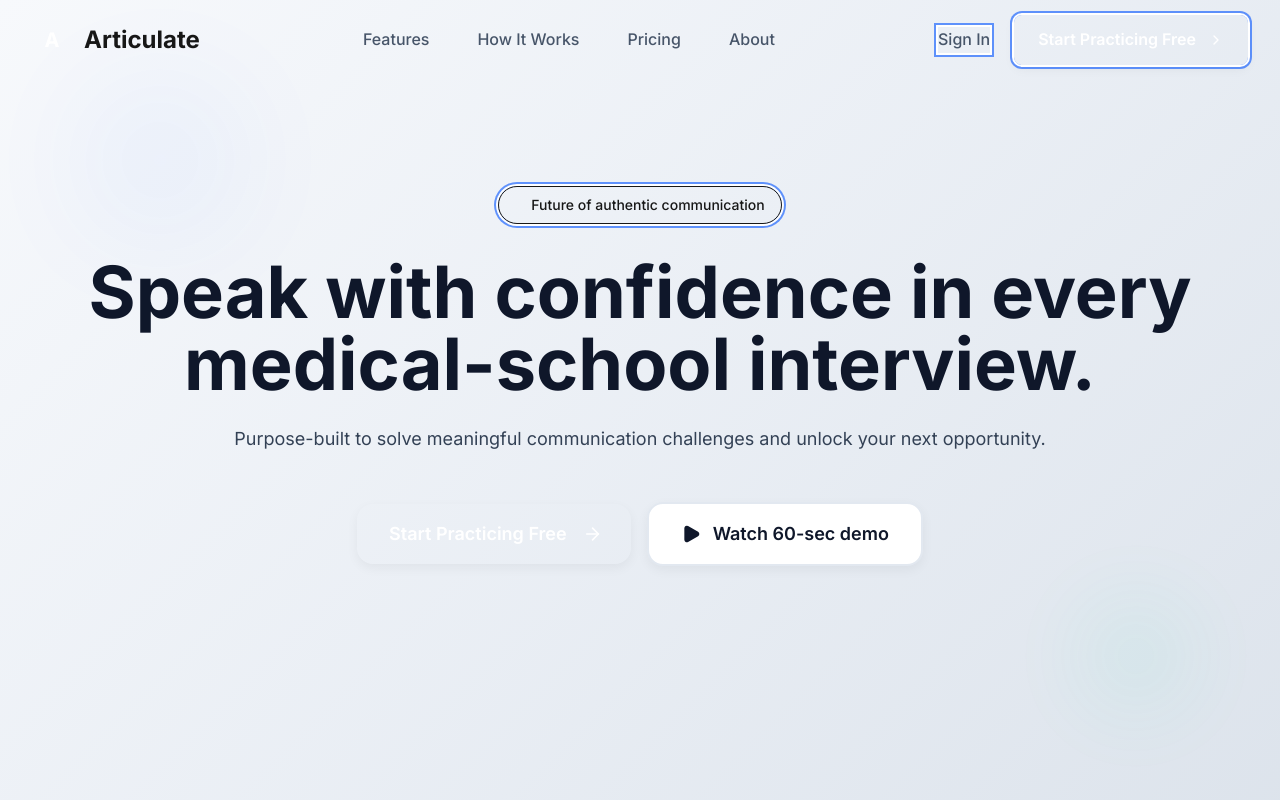
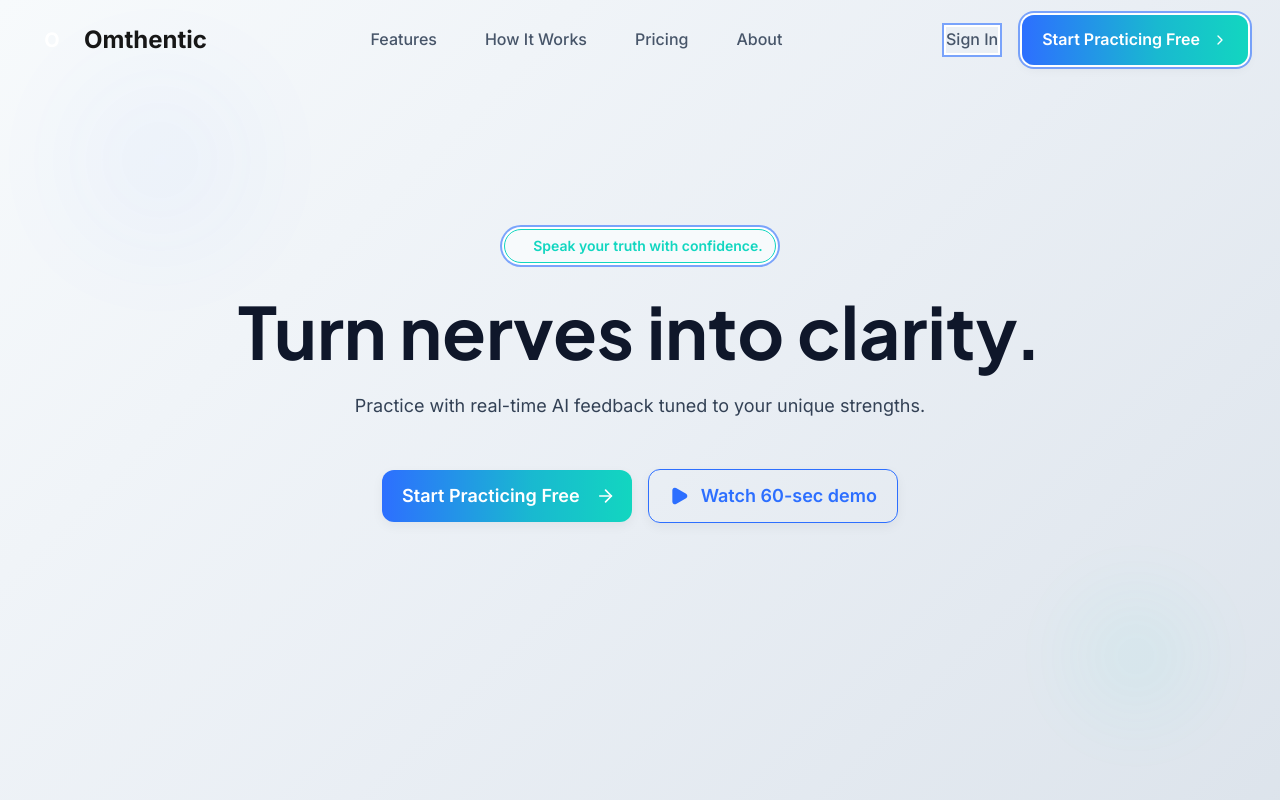
Before and after one commit to omthentic/site, a Next.js app: page / in a window 1280 px wide. Shown: the top 800 px of the page. Built offline with nearby package versions, Linux system fonts and the light colour scheme.

Commit message:
rebrand omthentic

```diff
--- a/src/app/components/CredibilityBand.tsx
+++ b/src/app/components/CredibilityBand.tsx
@@ -121,7 +121,7 @@ const CredibilityBand = () => {
               Stories of Growth & Confidence
             </h2>
             <p className="text-body max-w-2xl mx-auto">
-              Real students sharing how Articulate transformed their interview experience
+              Real students sharing how Omthentic transformed their interview experience
             </p>
           </div>
 
--- a/src/app/components/Footer.tsx
+++ b/src/app/components/Footer.tsx
@@ -52,10 +52,10 @@ const Footer = () => {
   ];
 
   const socialLinks = [
-    { name: 'Twitter', icon: Twitter, href: 'https://twitter.com/articulate' },
-    { name: 'LinkedIn', icon: Linkedin, href: 'https://linkedin.com/company/articulate' },
-    { name: 'GitHub', icon: Github, href: 'https://github.com/articulate' },
-    { name: 'Email', icon: Mail, href: 'mailto:hello@articulate.com' },
+    { name: 'Twitter', icon: Twitter, href: 'https://twitter.com/omthentic' },
+    { name: 'LinkedIn', icon: Linkedin, href: 'https://linkedin.com/company/omthentic' },
+    { name: 'GitHub', icon: Github, href: 'https://github.com/omthentic' },
+    { name: 'Email', icon: Mail, href: 'mailto:hello@omthentic.com' },
   ];
 
   return (
@@ -75,9 +75,9 @@ const Footer = () => {
               >
                 <div className="flex items-center space-x-3 mb-6">
                   <div className="w-10 h-10 rounded-lg bg-gradient-primary flex items-center justify-center">
-                    <span className="text-white font-bold text-xl">A</span>
+                    <span className="text-white font-bold text-xl">O</span>
                   </div>
-                  <span className="text-2xl font-bold">Articulate</span>
+                  <span className="text-2xl font-bold">Omthentic</span>
                 </div>
                 <p className="text-gray-400 leading-relaxed mb-6 max-w-md">
                   Transform your communication skills with AI-powered feedback,
@@ -162,7 +162,7 @@ const Footer = () => {
           <div className="flex flex-col lg:flex-row justify-between items-center space-y-4 lg:space-y-0">
             {/* Copyright */}
             <div className="flex items-center space-x-4 text-gray-400 text-sm">
-              <span>© 2024 Articulate.</span>
+              <span>© 2024 Omthentic.</span>
               <span>All rights reserved.</span>
               <div className="flex items-center space-x-1">
                 <span>Made with</span>
--- a/src/app/components/Header.tsx
+++ b/src/app/components/Header.tsx
@@ -53,10 +53,10 @@ const Header = () => {
               transition={{ type: "spring", stiffness: 400, damping: 10 }}
             >
               <div className="w-8 h-8 lg:w-10 lg:h-10 rounded-lg bg-gradient-primary flex items-center justify-center">
-                <span className="text-white font-bold text-lg lg:text-xl">A</span>
+                <span className="text-white font-bold text-lg lg:text-xl">O</span>
               </div>
               <span className="text-xl lg:text-2xl font-bold text-foreground">
-                Articulate
+                Omthentic
               </span>
             </motion.div>
 
@@ -89,7 +89,7 @@ const Header = () => {
                 Sign In
               </motion.button>
               <motion.button
-                className="bg-gradient-primary text-white px-6 py-3 rounded-lg font-semibold shadow-card hover:shadow-hover transition-all duration-300 flex items-center space-x-2 group focus-ring"
+                className="btn-primary shadow-card hover:shadow-hover transition-all duration-300 flex items-center space-x-2 group focus-ring"
                 whileHover={{ scale: 1.05, y: -2 }}
                 whileTap={{ scale: 0.95 }}
                 aria-label="Start practicing for free"
@@ -144,8 +144,8 @@ const Header = () => {
                 >
                   Sign In
                 </button>
-                <motion.button
-                  className="bg-gradient-primary text-white px-6 py-3 rounded-lg font-semibold shadow-card flex items-center justify-center space-x-2 group focus-ring"
+              <motion.button
+                className="btn-primary shadow-card flex items-center justify-center space-x-2 group focus-ring"
                   whileHover={{ scale: 1.02 }}
                   whileTap={{ scale: 0.98 }}
                   aria-label="Start practicing for free"
--- a/src/app/components/Hero.tsx
+++ b/src/app/components/Hero.tsx
@@ -51,7 +51,7 @@ const Hero = () => {
         <div className="text-center">
           {/* Badge with enhanced animation */}
           <motion.div
-            className="inline-flex items-center px-4 py-2 rounded-full bg-primary-50 border border-primary-200 text-primary-600 font-medium text-sm mb-8 focus-ring"
+            className="inline-flex items-center px-4 py-2 rounded-full bg-primary-50 border border-primary-200 text-primary-600 font-medium text-sm mb-8 focus-ring pill"
             variants={getAnimation(fadeInUpScale)}
             tabIndex={0}
             role="banner"
@@ -126,7 +126,7 @@ const Hero = () => {
             }}
           >
             <motion.button
-              className="bg-gradient-primary text-white px-8 py-4 rounded-2xl font-semibold text-lg shadow-card transition-all duration-300 flex items-center space-x-3 group w-full sm:w-auto focus-ring"
+              className="btn-primary rounded-2xl text-lg shadow-card transition-all duration-300 flex items-center space-x-3 group w-full sm:w-auto focus-ring"
               variants={hoverGlow}
               initial="initial"
               whileHover="hover"
@@ -147,7 +147,7 @@ const Hero = () => {
             </motion.button>
 
             <motion.button
-              className="bg-card border-2 border-gray-200 hover:border-primary-300 text-primary-heading px-8 py-4 rounded-2xl font-semibold text-lg shadow-card transition-all duration-300 flex items-center space-x-3 group w-full sm:w-auto focus-ring"
+              className="btn-secondary bg-card px-8 py-4 rounded-2xl font-semibold text-lg shadow-card transition-all duration-300 flex items-center space-x-3 group w-full sm:w-auto focus-ring"
               variants={hoverGlow}
               initial="initial"
               whileHover="hover"
--- a/src/app/globals.css
+++ b/src/app/globals.css
@@ -1,5 +1,5 @@
-/* Import Inter font */
-@import url('https://fonts.googleapis.com/css2?family=Inter:wght@400;500;600;700;800;900&display=swap');
+/* Import Inter + Plus Jakarta Sans */
+@import url('https://fonts.googleapis.com/css2?family=Inter:wght@400;500;600;700;800;900&family=Plus+Jakarta+Sans:wght@500;600;700&display=swap');
 
 @import "tailwindcss";
 
@@ -7,6 +7,20 @@
   /* Base Theme Colors */
   --background: #ffffff;
   --foreground: #171717;
+
+  /* Omthentic Brand Tokens */
+  --om-blue: #2D6FFF;
+  --om-teal: #12D6C0;
+  --om-grad: linear-gradient(90deg, #2D6FFF 0%, #19B9D0 60%, #12D6C0 100%);
+  --midnight: #0B1220;
+  --cloud: #F7FAFC;
+  --slate-900: #0F172A;
+  --slate-600: #475569;
+  --success: #22C55E;
+  --warning: #F59E0B;
+  --danger: #EF4444;
+  --radius: 16px;
+  --shadow: 0 4px 12px rgba(0,0,0,.06);
 
   /* Static Colors (Unchanging in Dark Mode) */
   --static-gray-900: #0F172A;
@@ -59,11 +73,11 @@
   --text-tertiary: var(--gray-500);
   --text-inverse: var(--gray-50);
 
-  /* Legacy color mappings */
-  --primary: var(--primary-500);
-  --primary-dark: var(--primary-600);
-  --accent: var(--accent-500);
-  --accent-dark: var(--accent-600);
+  /* Legacy color mappings → mapped to Omthentic */
+  --primary: var(--om-blue);
+  --primary-dark: #1E54C4; /* darker Om Blue approximation */
+  --accent: var(--om-teal);
+  --accent-dark: #0FA5AF; /* darker Om Teal approximation */
 
   /* Typography Scale */
   --font-size-xs: 0.75rem;    /* 12px */
@@ -113,12 +127,12 @@
   --space-64: 8rem;     /* 128px */
 
   /* Gradients */
-  --gradient-primary: linear-gradient(135deg, var(--primary-500) 0%, var(--primary-400) 100%);
-  --gradient-hero: linear-gradient(135deg, #F7F9FC 0%, #E2E8F0 50%, #CBD5E1 100%);
+  --gradient-primary: var(--om-grad);
+  --gradient-hero: linear-gradient(135deg, #F7FAFC 0%, #E2E8F0 50%, #CBD5E1 100%);
   --gradient-accent: linear-gradient(135deg, var(--accent-500) 0%, var(--accent-400) 100%);
 
   /* Background Colors */
-  --background-primary: #F7F9FC;
+  --background-primary: #F7FAFC; /* Cloud */
   --card-background: #FFFFFF;
 
   /* Shadows - Chronicle Style */
@@ -169,6 +183,7 @@
   --color-card-background: var(--card-background);
 
   --font-sans: Inter, -apple-system, BlinkMacSystemFont, 'Segoe UI', Roboto, sans-serif;
+  --font-headings: 'Plus Jakarta Sans', Inter, -apple-system, BlinkMacSystemFont, 'Segoe UI', Roboto, sans-serif;
   --font-mono: 'Fira Code', 'Consolas', monospace;
 
   --shadow-card: var(--shadow-card);
@@ -313,6 +328,7 @@ html {
   line-height: var(--line-height-xs);
   font-weight: var(--font-weight-bold);
   color: var(--text-primary);
+  font-family: var(--font-headings);
 }
 
 .text-h2 {
@@ -320,6 +336,7 @@ html {
   line-height: var(--line-height-sm);
   font-weight: var(--font-weight-bold);
   color: var(--text-primary);
+  font-family: var(--font-headings);
 }
 
 .text-h3 {
@@ -327,6 +344,7 @@ html {
   line-height: var(--line-height-sm);
   font-weight: var(--font-weight-semibold);
   color: var(--text-primary);
+  font-family: var(--font-headings);
 }
 
 .text-h4 {
@@ -334,6 +352,7 @@ html {
   line-height: var(--line-height-base);
   font-weight: var(--font-weight-semibold);
   color: var(--text-primary);
+  font-family: var(--font-headings);
 }
 
 .text-h5 {
@@ -341,6 +360,7 @@ html {
   line-height: var(--line-height-base);
   font-weight: var(--font-weight-medium);
   color: var(--text-primary);
+  font-family: var(--font-headings);
 }
 
 .text-h6 {
@@ -348,6 +368,7 @@ html {
   line-height: var(--line-height-base);
   font-weight: var(--font-weight-medium);
   color: var(--text-primary);
+  font-family: var(--font-headings);
 }
 
 .text-body {
@@ -521,3 +542,16 @@ html {
 .text-static-700 { color: var(--static-gray-700); }
 .text-static-600 { color: var(--static-gray-600); }
 .text-static-400 { color: var(--static-gray-400); }
+
+/* Omthentic UI Utilities */
+.btn-primary { background: var(--om-grad); color: #fff; border-radius: 12px; padding: 12px 20px; font-weight: 600; }
+.btn-primary:hover { filter: brightness(1.03); box-shadow: var(--shadow); }
+.btn-secondary { background: transparent; color: var(--om-blue); border: 1px solid var(--om-blue); border-radius: 12px; padding: 12px 20px; font-weight: 600; }
+.btn-secondary:hover { background: rgba(45,111,255,0.06); }
+.link { color: var(--om-blue); text-decoration: none; }
+.link:hover { text-decoration: underline; }
+.pill { background: var(--cloud); color: var(--om-teal); border: 1px solid var(--om-teal); border-radius: 9999px; padding: 6px 12px; font-weight: 600; font-size: 0.875rem; }
+
+/* Focus ring tuned to Om Blue */
+*:focus-visible { box-shadow: 0 0 0 2px var(--om-blue), 0 0 0 4px rgba(45, 111, 255, 0.35); }
+.focus-ring { @apply ring-2 ring-offset-2 ring-[color:var(--om-blue)]/60; }
--- a/src/app/layout.tsx
+++ b/src/app/layout.tsx
@@ -2,20 +2,20 @@ import type { Metadata } from "next";
 import "./globals.css";
 
 export const metadata: Metadata = {
-  title: "Articulate - Speak with Confidence, Be Your Authentic Self",
-  description: "Transform your communication skills with AI-powered feedback, real-time coaching, and personalized practice sessions. Build confidence and speak authentically.",
-  keywords: "communication skills, interview coaching, public speaking, confidence building, AI feedback",
-  authors: [{ name: "Articulate Team" }],
+  title: "Omthentic — Speak your truth with confidence",
+  description: "AI-powered practice + human‑centred guidance to help you express your most authentic self in high‑stakes moments.",
+  keywords: "communication skills, interview coaching, public speaking, confidence building, AI feedback, authenticity",
+  authors: [{ name: "Omthentic Team" }],
   openGraph: {
-    title: "Articulate - Speak with Confidence, Be Your Authentic Self",
-    description: "Transform your communication skills with AI-powered feedback, real-time coaching, and personalized practice sessions.",
+    title: "Omthentic — Speak your truth with confidence",
+    description: "Practice with real-time AI feedback tuned to your unique strengths.",
     type: "website",
-    url: "https://articulate.com",
+    url: "https://omthentic.com",
   },
   twitter: {
     card: "summary_large_image",
-    title: "Articulate - Speak with Confidence, Be Your Authentic Self",
-    description: "Transform your communication skills with AI-powered feedback, real-time coaching, and personalized practice sessions.",
+    title: "Omthentic — Speak your truth with confidence",
+    description: "Practice with real-time AI feedback tuned to your unique strengths.",
   },
   viewport: "width=device-width, initial-scale=1",
 };
--- a/src/app/lib/copy.ts
+++ b/src/app/lib/copy.ts
@@ -1,9 +1,8 @@
-// Chronicle Design System - Content Management
-// Authentically Articulate Landing Page Copy
+// Omthentic Brand Copy
 
 export const copy = {
   // New Narrative Elements
-  purpose: "We create solutions that solve meaningful communication problems and empower growth for people who care.",
+  purpose: "AI-powered practice + human-centred guidance that helps people express their most authentic selves in high-stakes moments.",
 
   vision: {
     metric: "Enable 1 million meaningful interviews by 2030",
@@ -44,9 +43,9 @@ export const copy = {
 
   // Hero Section
   hero: {
-    badge: "Future of authentic communication",
-    headline: "Speak with confidence in every medical-school interview.",
-    subheading: "Purpose-built to solve meaningful communication challenges and unlock your next opportunity.",
+    badge: "Speak your truth with confidence.",
+    headline: "Turn nerves into clarity.",
+    subheading: "Practice with real-time AI feedback tuned to your unique strengths.",
     primaryCTA: "Start Practicing Free",
     secondaryCTA: "Watch 60-sec demo"
   },
@@ -91,7 +90,7 @@ export const copy = {
   // Testimonials
   testimonials: [
     {
-      quote: "Articulate transformed how I approach interviews. The AI feedback helped me identify patterns I never noticed, and now I speak with genuine confidence.",
+      quote: "Omthentic transformed how I approach interviews. The AI feedback helped me identify patterns I never noticed, and now I speak with genuine confidence.",
       author: "Sarah Chen",
       role: "Medical Student",
       university: "Stanford University",
```
